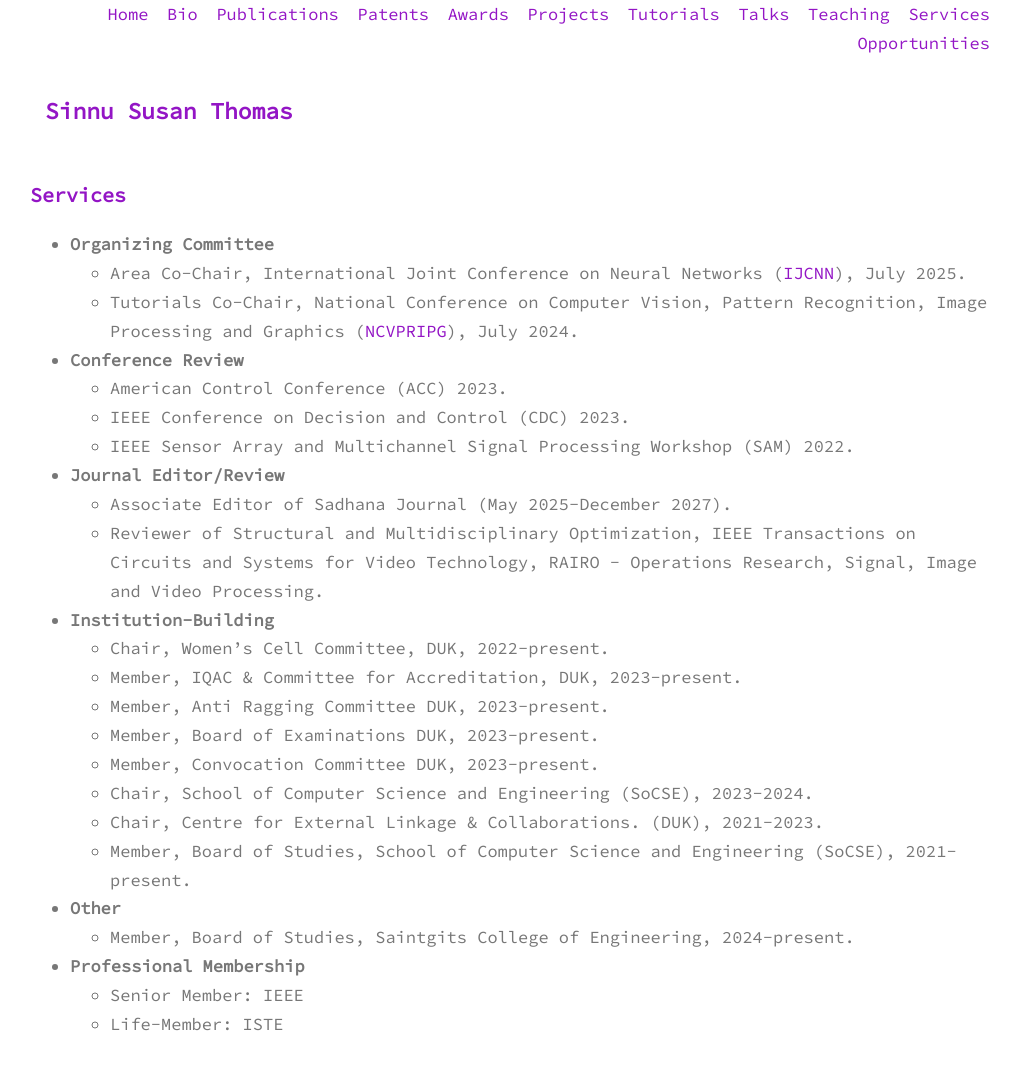
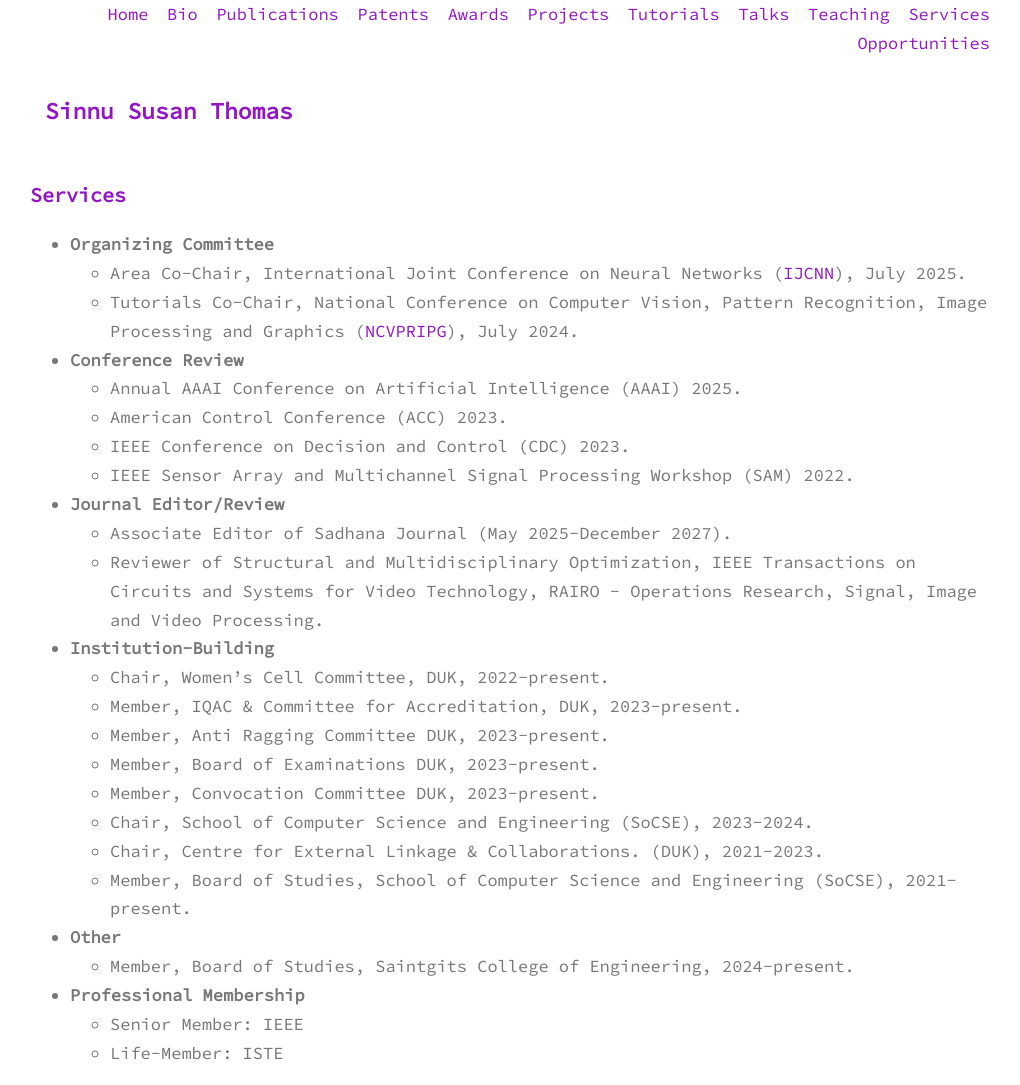
Before and after one commit to sinnuthomas/sinnuthomas.github.io, a Jekyll site: the page built from services.md, in a window 1280 px wide. Shown: the whole page, without its empty margins (130-1150 px from the left). Built offline with Jekyll 4.4.1, drawn with Linux system fonts in a browser that asks for light colours; before the commit the page ends 1056 px from its top, so only the background shows below that.

Commit message:
Update services.md

```diff
--- a/services.md
+++ b/services.md
@@ -10,6 +10,7 @@ permalink: /services/
 
 * **Conference Review**
   <br/>
+  * Annual AAAI Conference on Artificial Intelligence (AAAI) 2025.
   * American Control Conference (ACC) 2023.
   * IEEE Conference on Decision and Control (CDC) 2023.
   * IEEE Sensor Array and Multichannel Signal Processing Workshop (SAM) 2022.
```
